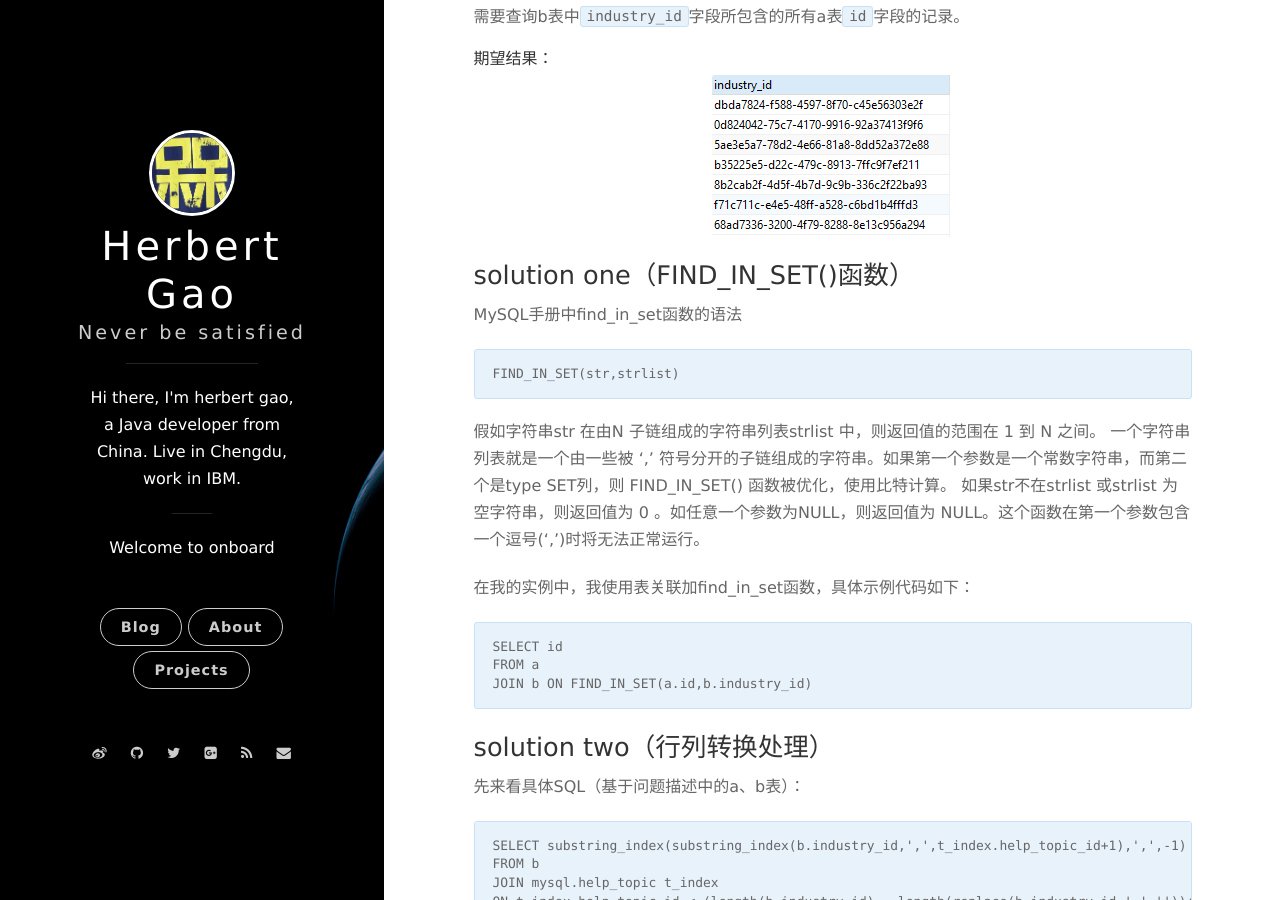
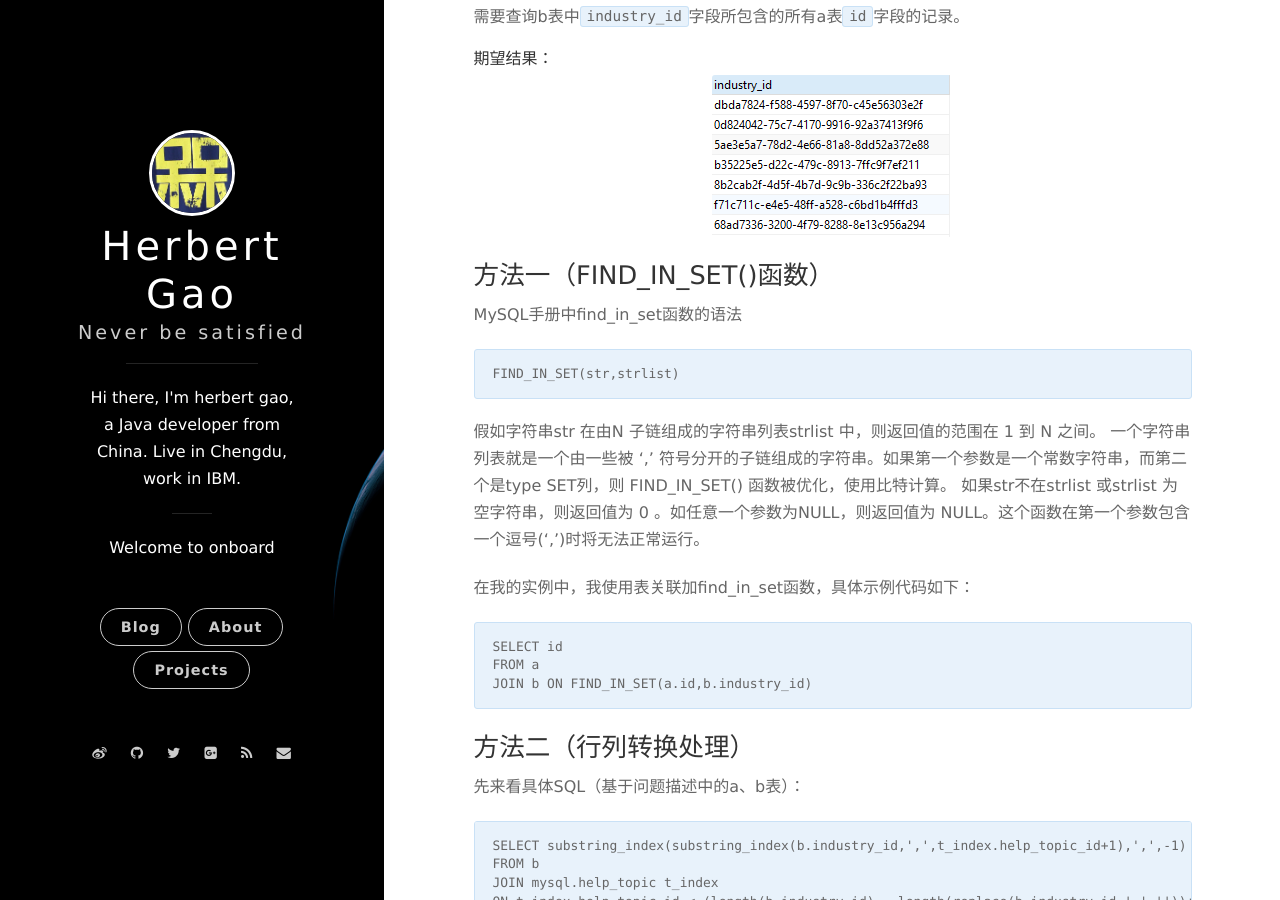
Before and after one commit to herbertgaoo/herbertgaoo.github.io, a Jekyll site: the page built from _posts/2017-10-21-mySql-CSV.markdown, in a window 1280 px wide and 900 px high, scrolled down 675 px. Built offline with Jekyll 4.4.1, drawn with Linux system fonts in a browser that asks for light colours; nearby versions of some CDN libraries; comment, search, counter and statistics services are not loaded.

Commit message:
new post

````diff
--- a/_posts/2017-10-21-mySql-CSV.markdown
+++ b/_posts/2017-10-21-mySql-CSV.markdown
@@ -24,7 +24,7 @@ b表如下：
 
 ![结果](/assets/images/2017/2017-10-21-03.png)
 
-### solution one（FIND_IN_SET()函数）
+### 方法一（FIND_IN_SET()函数）
 
 MySQL手册中find_in_set函数的语法
 ```
@@ -41,7 +41,7 @@ FROM a
 JOIN b ON FIND_IN_SET(a.id,b.industry_id)
 ```
 
-### solution two（行列转换处理）
+### 方法二（行列转换处理）
 先来看具体SQL（基于问题描述中的a、b表）：
 
 ```
````
